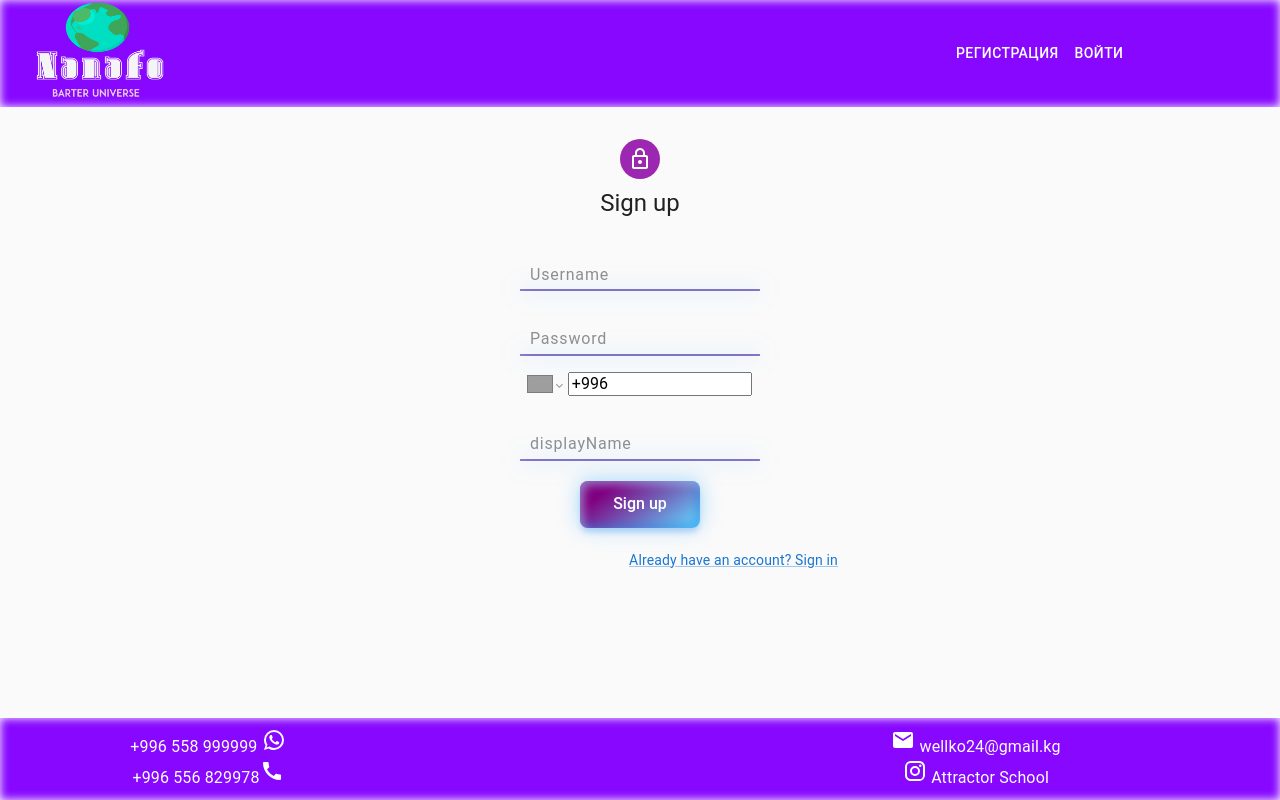
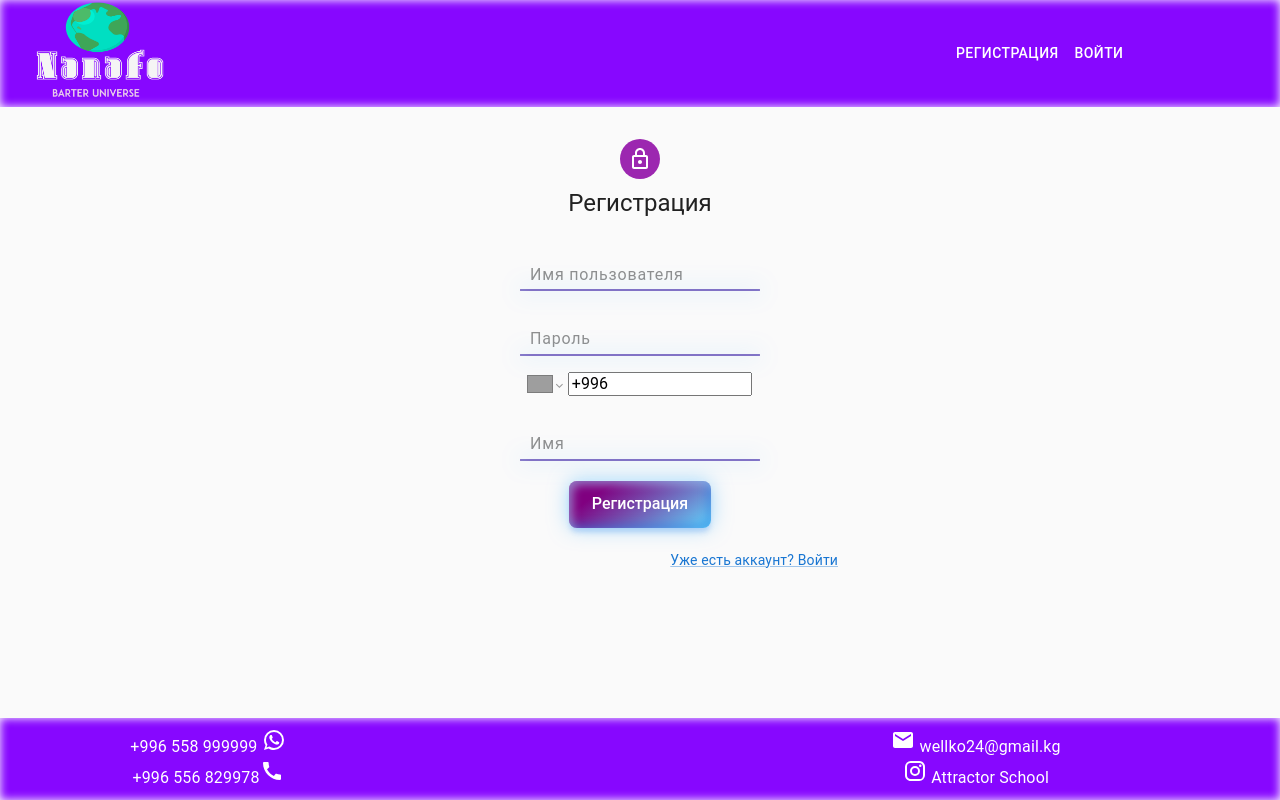
Before and after one commit to wellko/Braholka, a React (Create React App) app in the folder frontend/: page /register in a window 1280 px wide. Built offline with nearby package versions, Linux system fonts and the light colour scheme; grey boxes are pictures that could not be loaded.

Commit message:
translate all btns on russian language

```diff
--- a/frontend/src/features/users/Login.tsx
+++ b/frontend/src/features/users/Login.tsx
@@ -51,7 +51,7 @@ const Login = () => {
           <LockOpenIcon />
         </Avatar>
         <Typography component="h1" variant="h5">
-          Sign In
+          Войти
         </Typography>
         {error && (
           <Alert severity="error" sx={{ mt: 3, width: '100%' }}>
@@ -70,7 +70,7 @@ const Login = () => {
                   onChange={inputChangeHandler}
                   type="text"
                 />
-                <span>Username</span>
+                <span>Имя пользователя</span>
                 <i></i>
               </div>
             </Grid>
@@ -84,20 +84,20 @@ const Login = () => {
                   value={state.password}
                   onChange={inputChangeHandler}
                 />
-                <span>Password</span>
+                <span>Пароль</span>
                 <i></i>
               </div>
             </Grid>
           </Grid>
           <Grid container item xs={12}>
             <button className="btn-form btn-login" type="submit">
-              {loading ? <CircularProgress size={25} /> : 'Sign In'}
+              {loading ? <CircularProgress size={25} /> : 'Войти'}
             </button>
           </Grid>
           <Grid container justifyContent="flex-end">
             <Grid item>
               <Link component={RouterLink} to="/register" variant="body2">
-                Or sign up
+                Зарегестрироваться
               </Link>
             </Grid>
           </Grid>
--- a/frontend/src/features/users/Register.tsx
+++ b/frontend/src/features/users/Register.tsx
@@ -56,7 +56,7 @@ const Register = () => {
           <LockOutlinedIcon />
         </Avatar>
         <Typography component="h1" variant="h5">
-          Sign up
+          Регистрация
         </Typography>
         {error && error.errors && error.errors.username ? (
           <Alert severity="error" sx={{ mt: 3, width: '100%' }}>
@@ -74,14 +74,14 @@ const Register = () => {
             <Grid container item xs={12}>
               <div className="inputbox">
                 <input required name="username" value={state.username} onChange={inputChangeHandler} />
-                <span>Username</span>
+                <span>Имя пользователя</span>
                 <i></i>
               </div>
             </Grid>
             <Grid container item xs={12}>
               <div className="inputbox">
                 <input required name="password" value={state.password} onChange={inputChangeHandler} type="password" />
-                <span>Password</span>
+                <span>Пароль</span>
                 <i></i>
               </div>
             </Grid>
@@ -100,20 +100,20 @@ const Register = () => {
             <Grid container item xs={12}>
               <div className="inputbox">
                 <input required name="displayName" value={state.displayName} onChange={inputChangeHandler} />
-                <span>displayName</span>
+                <span>Имя</span>
                 <i></i>
               </div>
             </Grid>
           </Grid>
           <Grid container item xs={12}>
             <button className="btn-form btn-login" type="submit">
-              {loading ? <CircularProgress size={25} /> : 'Sign up'}
+              {loading ? <CircularProgress size={25} /> : 'Регистрация'}
             </button>
           </Grid>
           <Grid container justifyContent="flex-end">
             <Grid item>
               <Link component={RouterLink} to="/login" variant="body2">
-                Already have an account? Sign in
+                Уже есть аккаунт? Войти
               </Link>
             </Grid>
           </Grid>
```
